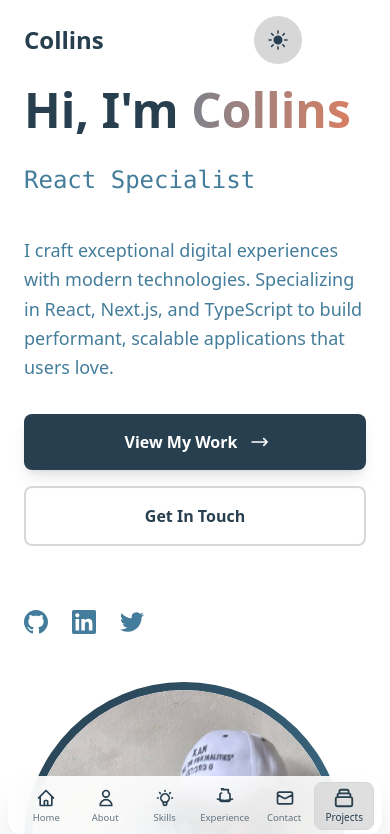
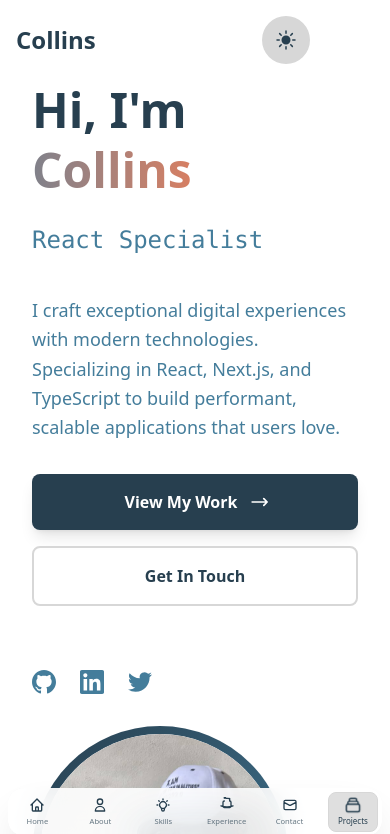
Before and after one commit to PCollinx/portfolio, a Next.js app: page / in a window 390 px wide. Shown: the top 834 px of the page. Built offline with nearby package versions, Linux system fonts and the light colour scheme.

Commit message:
fixed bugs

```diff
--- a/app/globals.css
+++ b/app/globals.css
@@ -20,9 +20,32 @@
 }
 
 /* Apply theme consistently everywhere */
+html {
+  width: 100%;
+  max-width: 100%;
+  overflow-x: hidden;
+}
+
 body {
   background-color: var(--bg-primary);
   color: var(--text-primary);
+  width: 100%;
+  max-width: 100%;
+  overflow-x: hidden;
+  position: relative;
+  min-height: 100vh;
+  margin: 0;
+  padding: 0;
+}
+
+/* Fix for mobile viewport issues */
+html,
+body {
+  box-sizing: border-box;
+}
+
+* {
+  box-sizing: border-box;
 }
 
 /* All text follows theme - exclude gradient text */
@@ -130,7 +153,71 @@ select {
   border-color: var(--border-primary) !important;
 }
 
+/* Consistent section width */
+section {
+  width: 100%;
+  max-width: 100vw;
+  margin: 0 auto;
+  overflow-x: hidden;
+}
+
 /* Smooth scrolling */
 html {
   scroll-behavior: smooth;
 }
+
+/* Tailwind container fix */
+@media (min-width: 640px) {
+  .container {
+    max-width: 640px;
+  }
+}
+@media (min-width: 768px) {
+  .container {
+    max-width: 768px;
+  }
+}
+@media (min-width: 1024px) {
+  .container {
+    max-width: 1024px;
+  }
+}
+@media (min-width: 1280px) {
+  .container {
+    max-width: 1200px;
+  }
+}
+
+/* Container adjustments for small screens */
+@media (max-width: 640px) {
+  .container {
+    width: 100%;
+    padding-left: 1rem;
+    padding-right: 1rem;
+    max-width: 100%;
+  }
+
+  section {
+    width: 100%;
+    padding-left: 1rem !important;
+    padding-right: 1rem !important;
+    max-width: 100vw;
+  }
+}
+
+/* Fix for specific small screen sizes */
+@media (max-width: 380px) {
+  html,
+  body {
+    width: 100%;
+    min-width: 320px;
+  }
+
+  .container {
+    width: 100% !important;
+    max-width: 100% !important;
+    margin: 0 auto !important;
+    padding-left: 0.75rem !important;
+    padding-right: 0.75rem !important;
+  }
+}
--- a/app/layout.tsx
+++ b/app/layout.tsx
@@ -61,6 +61,7 @@ export default function RootLayout({
   return (
     <html lang="en" className="scroll-smooth" suppressHydrationWarning>
       <head>
+        <meta name="viewport" content="width=device-width, initial-scale=1.0, viewport-fit=cover" />
         <script
           dangerouslySetInnerHTML={{
             __html: `
@@ -76,7 +77,7 @@ export default function RootLayout({
         />
       </head>
       <body
-        className={`${geistSans.variable} ${geistMono.variable} antialiased bg-white dark:bg-gray-900 text-gray-900 dark:text-white transition-colors duration-300`}
+        className={`${geistSans.variable} ${geistMono.variable} antialiased bg-white dark:bg-gray-900 text-gray-900 dark:text-white transition-colors duration-300 w-full`}
       >
         <ThemeProvider>
           <ToastProvider>
--- a/components/layout/MobileBottomNav.tsx
+++ b/components/layout/MobileBottomNav.tsx
@@ -191,15 +191,15 @@ export function MobileBottomNav() {
         <div className="absolute inset-0 bg-white/20 dark:bg-gray-900/20 backdrop-blur-lg rounded-2xl border border-white/30 dark:border-gray-700/30 shadow-2xl" />
 
         {/* Navigation Items */}
-        <div className="relative flex items-center justify-between px-2 py-1.5 sm:px-3 sm:py-2">
+        <div className="relative flex items-center justify-between px-1 py-1 sm:px-3 sm:py-2">
           {navItems.map((item, index) => (
             <motion.button
               key={item.id}
               onClick={() => handleNavClick(item.href, item.id)}
               className={`
                 relative flex flex-col items-center justify-center
-                w-12 h-12 sm:w-14 sm:h-14 rounded-lg sm:rounded-xl
-                transition-all duration-300 flex-1 max-w-[60px] sm:max-w-none
+                w-10 h-10 sm:w-12 sm:h-12 md:w-14 md:h-14 rounded-lg sm:rounded-xl
+                transition-all duration-300 flex-1 max-w-[50px] sm:max-w-[60px] md:max-w-none
                 ${
                   activeSection === item.id
                     ? "text-[#FE7743]"
@@ -234,11 +234,11 @@ export function MobileBottomNav() {
                   transition={{ duration: 0.2 }}
                   className="mb-0.5 sm:mb-1"
                 >
-                  <div className="w-5 h-5 sm:w-6 sm:h-6">{item.icon}</div>
+                  <div className="w-4 h-4 sm:w-5 sm:h-5 md:w-6 md:h-6">{item.icon}</div>
                 </motion.div>
                 <span
                   className={`
-                    text-[10px] sm:text-xs font-medium transition-all duration-200
+                    text-[8px] sm:text-[10px] md:text-xs font-medium transition-all duration-200
                     ${
                       activeSection === item.id
                         ? "opacity-100 scale-100"
--- a/components/layout/Navigation.tsx
+++ b/components/layout/Navigation.tsx
@@ -111,7 +111,7 @@ export function Navigation() {
 
   return (
     <motion.nav
-      className={`fixed top-0 left-0 right-0 z-50 transition-all duration-300 ${
+      className={`fixed top-0 left-0 right-0 z-50 transition-all duration-300 w-full ${
         isScrolled
           ? "bg-white/80 dark:bg-gray-900/80 backdrop-blur-md border-b border-gray-200/20 dark:border-gray-700/20"
           : "bg-transparent"
@@ -120,8 +120,8 @@ export function Navigation() {
       initial="hidden"
       animate="visible"
     >
-      <div className="container mx-auto px-6 py-4">
-        <div className="flex items-center justify-between">
+      <div className="container mx-auto px-4 sm:px-6 py-4 w-full max-w-[1200px]">
+        <div className="flex items-center justify-between w-full">
           <motion.div variants={logoVariants} whileHover="hover">
             <Link
               href="#home"
--- a/components/sections/Hero.tsx
+++ b/components/sections/Hero.tsx
@@ -170,11 +170,11 @@ export function Hero() {
   return (
     <section
       id="home"
-      className="min-h-screen flex items-center justify-center px-6 pt-20 pb-16 md:pb-8 bg-white dark:bg-gray-900 relative overflow-hidden"
+      className="min-h-screen flex items-center justify-center px-0 sm:px-4 md:px-6 pt-20 pb-16 md:pb-8 bg-white dark:bg-gray-900 relative overflow-hidden w-full"
     >
-      <div className="container mx-auto">
+      <div className="container mx-auto w-full max-w-[1200px]">
         <motion.div
-          className="grid lg:grid-cols-2 gap-12 items-center"
+          className="grid lg:grid-cols-2 gap-8 md:gap-12 items-center"
           variants={containerVariants}
           initial="hidden"
           animate="visible"
@@ -311,7 +311,7 @@ export function Hero() {
           <div className="lg:text-right">
             <div className="relative inline-block">
               <motion.div
-                className="w-80 h-80 mx-auto lg:mx-0 rounded-full bg-gradient-to-br from-[#273F4F] to-[#447D9B] p-2"
+                className="w-64 h-64 sm:w-72 sm:h-72 md:w-80 md:h-80 mx-auto lg:mx-0 rounded-full bg-gradient-to-br from-[#273F4F] to-[#447D9B] p-2"
                 variants={avatarVariants}
                 initial="hidden"
                 animate="visible"
--- a/components/sections/Projects.tsx
+++ b/components/sections/Projects.tsx
@@ -94,10 +94,13 @@ export function Projects() {
   };
 
   return (
-    <section id="projects" className="py-20 px-6 bg-white dark:bg-[#273F4F]">
-      <div className="container mx-auto">
+    <section
+      id="projects"
+      className="py-16 sm:py-20 px-0 sm:px-4 md:px-6 bg-white dark:bg-[#273F4F] w-full"
+    >
+      <div className="container mx-auto w-full max-w-[1200px]">
         <motion.div
-          className="text-center mb-16"
+          className="text-center mb-12 sm:mb-16"
           initial={{ opacity: 0, y: 30 }}
           whileInView={{ opacity: 1, y: 0 }}
           transition={{ duration: 0.8 }}
@@ -131,7 +134,10 @@ export function Projects() {
         </motion.div>
 
         {/* Projects Grid */}
-        <motion.div className="grid md:grid-cols-2 lg:grid-cols-3 gap-8" layout>
+        <motion.div
+          className="grid grid-cols-1 sm:grid-cols-2 lg:grid-cols-3 gap-4 sm:gap-6 md:gap-8 w-full"
+          layout
+        >
           <AnimatePresence>
             {projects.map((project, index) => (
               <motion.div
--- a/components/sections/Skills.tsx
+++ b/components/sections/Skills.tsx
@@ -29,17 +29,17 @@ export function Skills() {
         { name: "CSS Modules", level: 85, icon: "📦" },
       ],
     },
-    {
-      title: "Backend & Tools",
-      skills: [
-        { name: "Node.js", level: 82, icon: "🟢" },
-        { name: "Express.js", level: 78, icon: "🚂" },
-        { name: "MongoDB", level: 75, icon: "🍃" },
-        { name: "PostgreSQL", level: 70, icon: "🐘" },
-        { name: "Git", level: 90, icon: "📝" },
-        { name: "Docker", level: 65, icon: "🐳" },
-      ],
-    },
+    // {
+    //   title: "Backend & Tools",
+    //   skills: [
+    //     { name: "Node.js", level: 82, icon: "🟢" },
+    //     { name: "Express.js", level: 78, icon: "🚂" },
+    //     { name: "MongoDB", level: 75, icon: "🍃" },
+    //     { name: "PostgreSQL", level: 70, icon: "🐘" },
+    //     { name: "Git", level: 90, icon: "📝" },
+    //     { name: "Docker", level: 65, icon: "🐳" },
+    //   ],
+    // },
     {
       title: "Development Tools",
       skills: [
```
